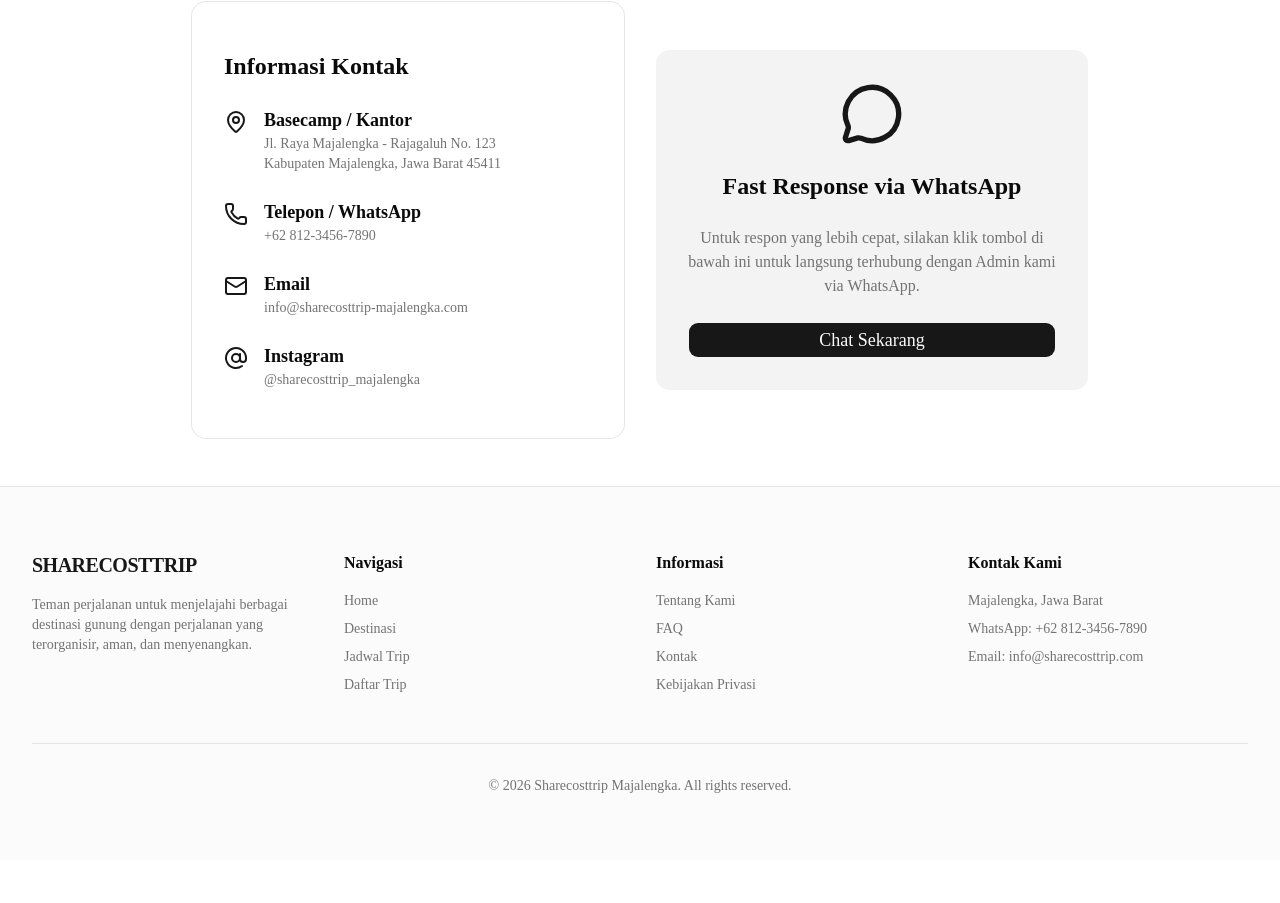
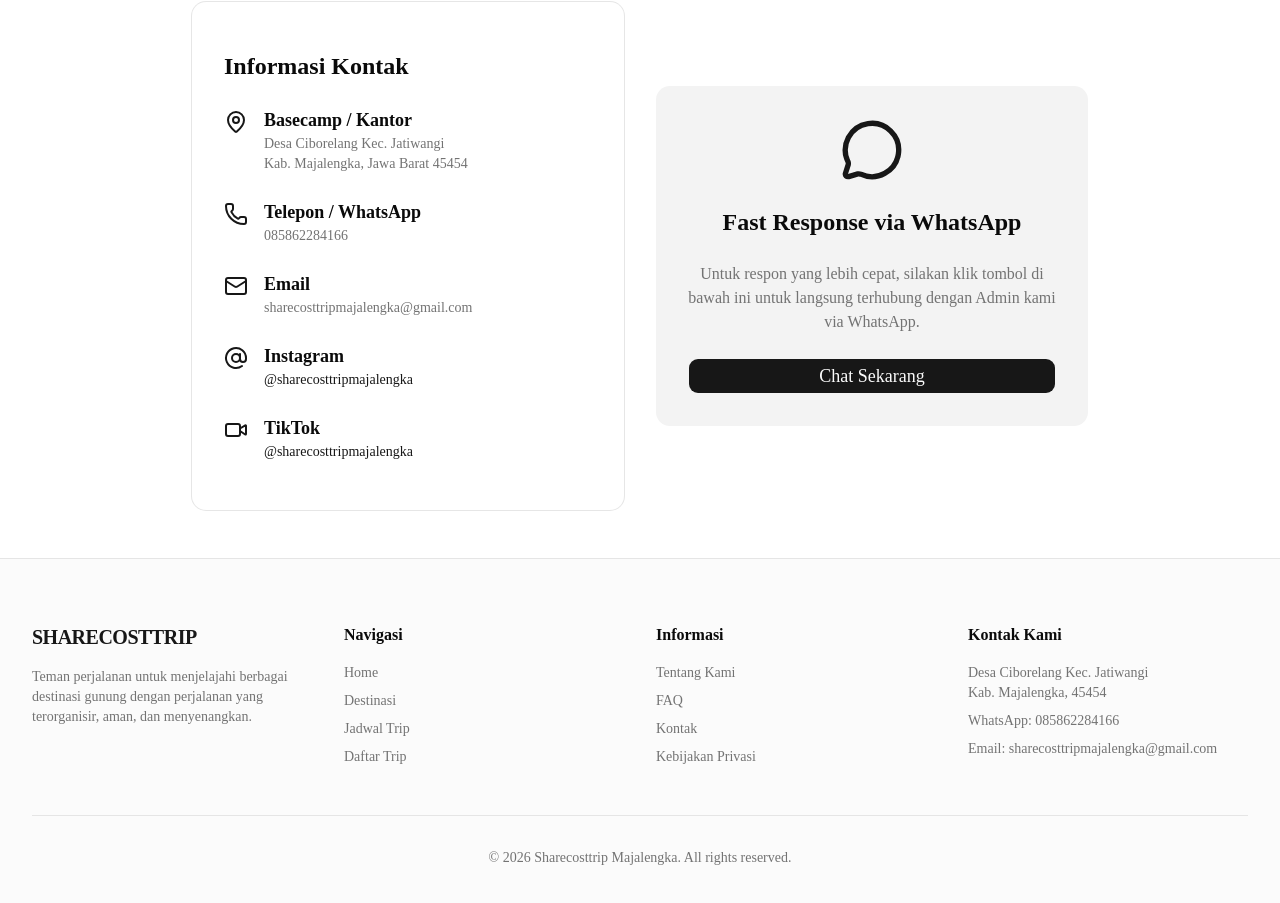
Before and after one commit to androbuddiestutorial/sharecost-trip-majalengka, a Next.js app: page /kontak in a window 1280 px wide. Shown: the part 351-1254 px from the top of the page. Before the commit the page ends 1211 px from the top, so only its background shows below. Built offline with nearby package versions, Linux system fonts and the light colour scheme.

Commit message:
Update public contact information

```diff
--- a/src/app/(public)/kontak/page.tsx
+++ b/src/app/(public)/kontak/page.tsx
@@ -1,4 +1,4 @@
-import { MapPin, Phone, Mail, AtSign, MessageCircle } from "lucide-react";
+import { MapPin, Phone, Mail, AtSign, MessageCircle, Video } from "lucide-react";
 import { Card, CardContent } from "@/components/ui/card";
 import { buttonVariants } from "@/components/ui/button";
 import Link from "next/link";
@@ -21,7 +21,7 @@ export default function KontakPage() {
               <MapPin className="h-6 w-6 text-primary mr-4 shrink-0 mt-1" />
               <div>
                 <h3 className="font-semibold text-lg">Basecamp / Kantor</h3>
-                <p className="text-muted-foreground">Jl. Raya Majalengka - Rajagaluh No. 123<br/>Kabupaten Majalengka, Jawa Barat 45411</p>
+                <p className="text-muted-foreground">Desa Ciborelang Kec. Jatiwangi<br/>Kab. Majalengka, Jawa Barat 45454</p>
               </div>
             </div>
 
@@ -29,7 +29,7 @@ export default function KontakPage() {
               <Phone className="h-6 w-6 text-primary mr-4 shrink-0 mt-1" />
               <div>
                 <h3 className="font-semibold text-lg">Telepon / WhatsApp</h3>
-                <p className="text-muted-foreground">+62 812-3456-7890</p>
+                <p className="text-muted-foreground">085862284166</p>
               </div>
             </div>
 
@@ -37,7 +37,7 @@ export default function KontakPage() {
               <Mail className="h-6 w-6 text-primary mr-4 shrink-0 mt-1" />
               <div>
                 <h3 className="font-semibold text-lg">Email</h3>
-                <p className="text-muted-foreground">info@sharecosttrip-majalengka.com</p>
+                <p className="text-muted-foreground">sharecosttripmajalengka@gmail.com</p>
               </div>
             </div>
 
@@ -45,7 +45,19 @@ export default function KontakPage() {
               <AtSign className="h-6 w-6 text-primary mr-4 shrink-0 mt-1" />
               <div>
                 <h3 className="font-semibold text-lg">Instagram</h3>
-                <p className="text-muted-foreground">@sharecosttrip_majalengka</p>
+                <Link href="https://instagram.com/sharecosttripmajalengka" target="_blank" className="text-primary hover:underline">
+                  @sharecosttripmajalengka
+                </Link>
+              </div>
+            </div>
+
+            <div className="flex items-start">
+              <Video className="h-6 w-6 text-primary mr-4 shrink-0 mt-1" />
+              <div>
+                <h3 className="font-semibold text-lg">TikTok</h3>
+                <Link href="https://tiktok.com/@sharecosttripmajalengka" target="_blank" className="text-primary hover:underline">
+                  @sharecosttripmajalengka
+                </Link>
               </div>
             </div>
           </CardContent>
@@ -57,7 +69,7 @@ export default function KontakPage() {
             <h3 className="text-2xl font-bold">Fast Response via WhatsApp</h3>
             <p className="text-muted-foreground">Untuk respon yang lebih cepat, silakan klik tombol di bawah ini untuk langsung terhubung dengan Admin kami via WhatsApp.</p>
             <Link
-              href="https://wa.me/6281234567890?text=Halo%20Admin%20ShareCostTrip,%20saya%20ingin%20bertanya..."
+              href="https://wa.me/6285862284166?text=Halo%20Admin%20Sharecosttrip%20Majalengka,%20saya%20ingin%20bertanya..."
               target="_blank"
               className={cn(buttonVariants({ size: "lg" }), "w-full text-lg")}
             >
--- a/src/components/layout/Footer.tsx
+++ b/src/components/layout/Footer.tsx
@@ -35,9 +35,9 @@ export function Footer() {
           <div>
             <h4 className="font-semibold mb-4">Kontak Kami</h4>
             <ul className="space-y-2 text-sm text-muted-foreground">
-              <li>Majalengka, Jawa Barat</li>
-              <li>WhatsApp: +62 812-3456-7890</li>
-              <li>Email: info@sharecosttrip.com</li>
+              <li>Desa Ciborelang Kec. Jatiwangi<br/>Kab. Majalengka, 45454</li>
+              <li>WhatsApp: 085862284166</li>
+              <li>Email: sharecosttripmajalengka@gmail.com</li>
             </ul>
           </div>
         </div>
```
